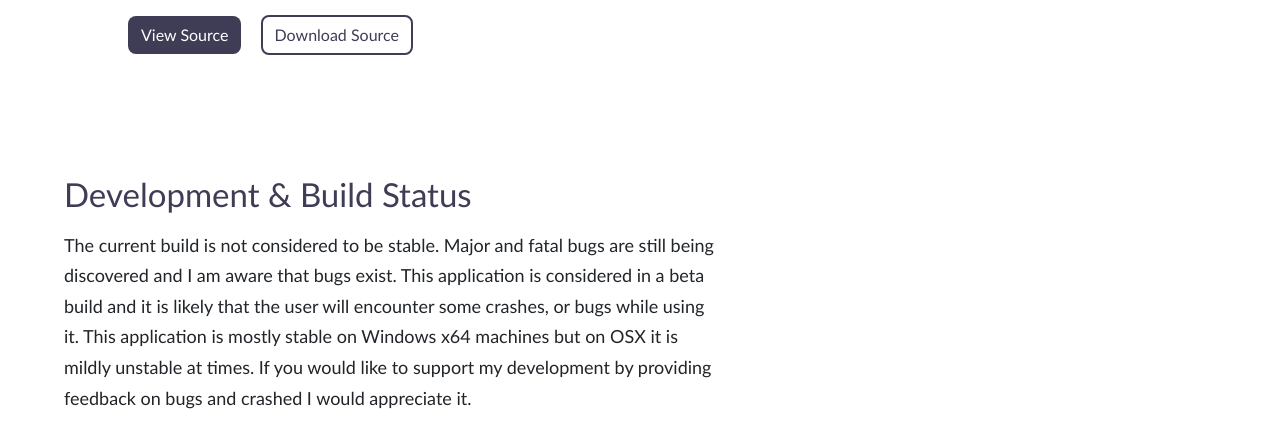
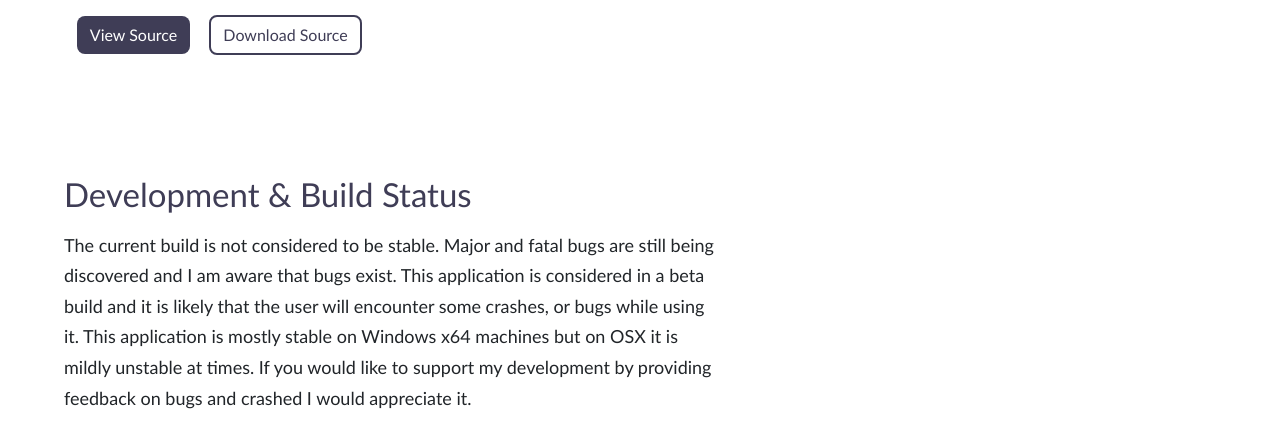
Before and after one commit to tylerbadger23/ApplicationWebsite, a website: page pages/download.html in a window 1280 px wide. Shown: the part 563-992 px from the top of the page. Drawn offline with nearby package versions, Linux system fonts and the light colour scheme.

Commit message:
Update landing.css

```diff
--- a/app/design/landing.css
+++ b/app/design/landing.css
@@ -147,7 +147,6 @@
 
   .download-buttons {
     margin: auto;
-    width: 80vw;
     text-align: left;
   }
 
@@ -167,4 +166,10 @@
       display:block;
 
     }
+
+    .hero {
+      margin: auto;
+      width: 88vw;
+    }
+
   }
```
